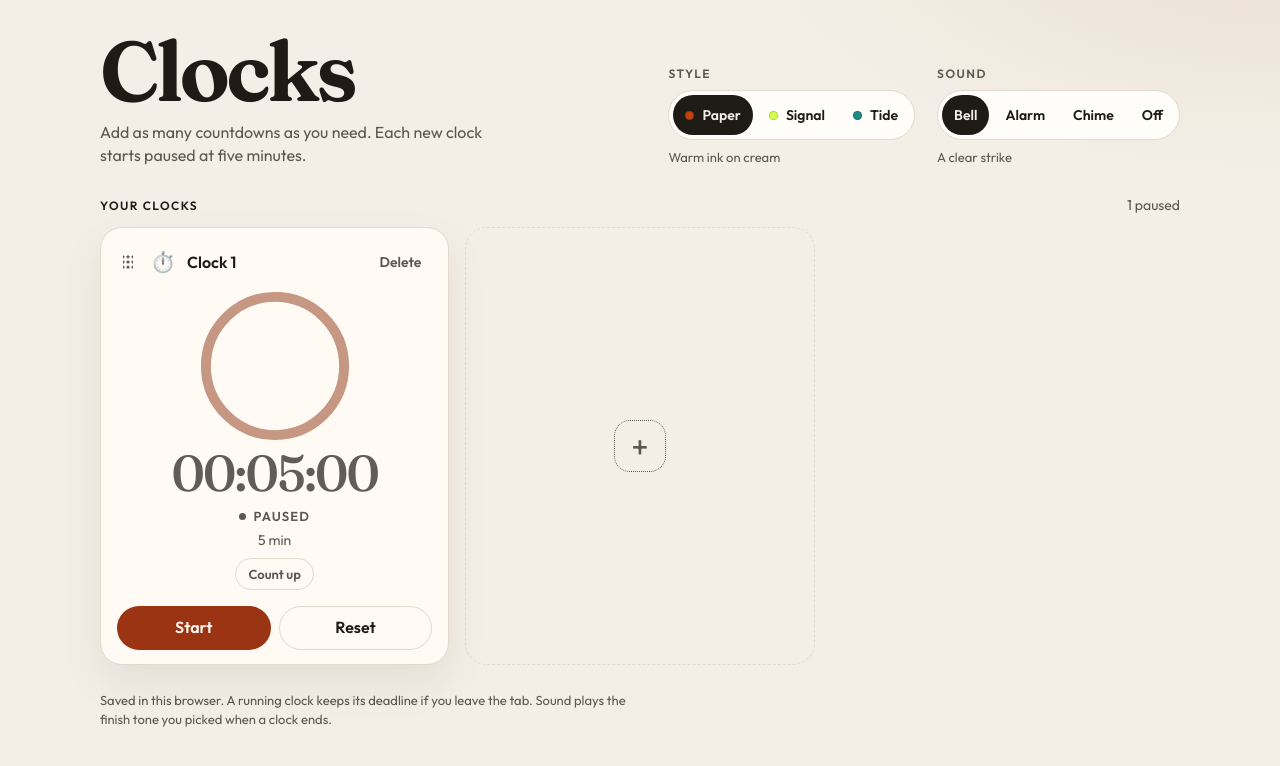
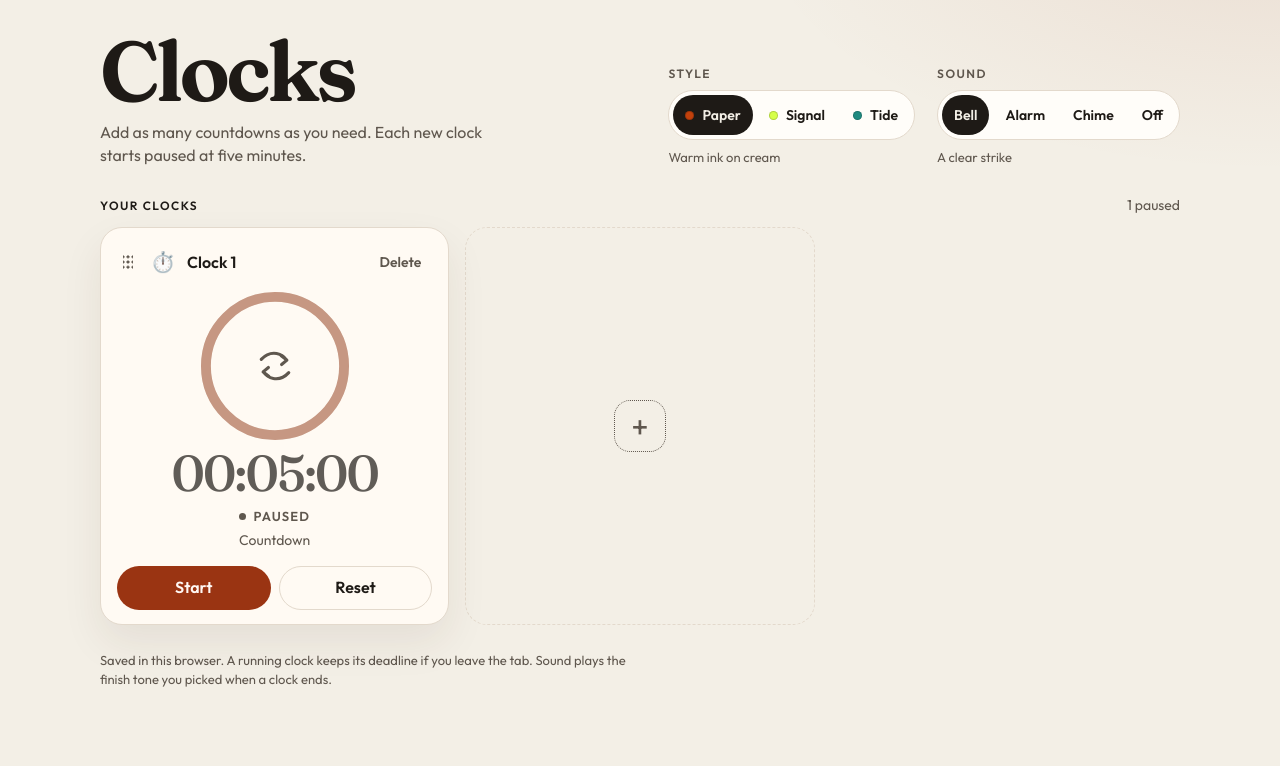
Before and after one commit to Yingxu-Mu/countdown-clocks, a React (Vite) app: page / in a window 1280 px wide. Both pictures are taken after a click on the button "Add a clock". Shown: the top 766 px of the page. Built offline with nearby package versions, Linux system fonts and the light colour scheme.

Commit message:
flip design

```diff
--- a/src/components/ClockCard.tsx
+++ b/src/components/ClockCard.tsx
@@ -7,7 +7,7 @@ import {
   type PointerEvent as ReactPointerEvent,
 } from 'react'
 import type { Clock } from '../types'
-import { MAX_DURATION_MS, displayClock, formatClock, formatLength } from '../time'
+import { MAX_DURATION_MS, displayClock, formatClock } from '../time'
 import { ClockIcon } from './ClockIcon'
 import { IconChooser } from './IconChooser'
 import { NumberWheel } from './NumberWheel'
@@ -70,6 +70,32 @@ export function ClockCard({
   const editorRef = useRef<HTMLDivElement>(null)
   const faceRef = useRef<HTMLDivElement>(null)
   const timeRef = useRef<HTMLDivElement>(null)
+  const [flipPhase, setFlipPhase] = useState<'out' | 'in' | null>(null)
+  const flipTimers = useRef<number[]>([])
+
+  useEffect(() => {
+    return () => {
+      for (const id of flipTimers.current) window.clearTimeout(id)
+    }
+  }, [])
+
+  function flipClock() {
+    if (flipPhase) return
+    if (window.matchMedia('(prefers-reduced-motion: reduce)').matches) {
+      onFlip()
+      return
+    }
+    for (const id of flipTimers.current) window.clearTimeout(id)
+    flipTimers.current = []
+    setFlipPhase('out')
+    flipTimers.current.push(
+      window.setTimeout(() => {
+        onFlip()
+        setFlipPhase('in')
+        flipTimers.current.push(window.setTimeout(() => setFlipPhase(null), 280))
+      }, 220),
+    )
+  }
   const shownMs = displayClock(clock, now)
   const ratio = countingUp
     ? (shownMs % 60_000) / 60_000
@@ -237,6 +263,8 @@ export function ClockCard({
         </button>
       </div>
 
+      <div className="clock-stage">
+        <div className="clock-body" data-flip={flipPhase ?? undefined}>
           <div className="face" ref={faceRef}>
             {editingPart ? (
               <NumberWheel
@@ -261,6 +289,17 @@ export function ClockCard({
                   transform={`rotate(-90 ${CENTER} ${CENTER})`}
                 />
               </svg>
+            )}
+            {editingPart ? null : (
+              <button
+                type="button"
+                className="mode-flip"
+                aria-pressed={countingUp}
+                aria-label={countingUp ? `Count down for ${clock.label}` : `Count up for ${clock.label}`}
+                onClick={flipClock}
+              >
+                <FlipIcon />
+              </button>
             )}
           </div>
 
@@ -289,16 +328,9 @@ export function ClockCard({
               <span className="dot" aria-hidden="true" />
               {statusLabel}
             </p>
-        <p className="length">{countingUp ? 'Stopwatch' : formatLength(clock.durationMs)}</p>
-        <button
-          type="button"
-          className="mode-flip"
-          aria-pressed={countingUp}
-          aria-label={countingUp ? `Count down for ${clock.label}` : `Count up for ${clock.label}`}
-          onClick={onFlip}
-        >
-          {countingUp ? 'Count down' : 'Count up'}
-        </button>
+            <p className="length">{countingUp ? 'Stopwatch' : 'Countdown'}</p>
+          </div>
+        </div>
       </div>
 
       <div className="actions">
@@ -346,6 +378,43 @@ const PART_LABEL: Record<TimePart, string> = {
   seconds: 'Seconds',
 }
 
+function FlipIcon() {
+  return (
+    <svg className="flip-icon" viewBox="0 0 24 24" aria-hidden="true">
+      <path
+        d="M4.5 8.4c2.3-2.5 5.4-3.7 8.4-3.2 2.3.4 4.2 1.7 5.3 3.5"
+        fill="none"
+        stroke="currentColor"
+        strokeWidth="1.7"
+        strokeLinecap="round"
+      />
+      <path
+        d="M15.4 6.4 18.5 8.8 15.6 11.2"
+        fill="none"
+        stroke="currentColor"
+        strokeWidth="1.7"
+        strokeLinecap="round"
+        strokeLinejoin="round"
+      />
+      <path
+        d="M19.5 15.6c-2.3 2.5-5.4 3.7-8.4 3.2-2.3-.4-4.2-1.7-5.3-3.5"
+        fill="none"
+        stroke="currentColor"
+        strokeWidth="1.7"
+        strokeLinecap="round"
+      />
+      <path
+        d="M8.6 17.6 5.5 15.2 8.4 12.8"
+        fill="none"
+        stroke="currentColor"
+        strokeWidth="1.7"
+        strokeLinecap="round"
+        strokeLinejoin="round"
+      />
+    </svg>
+  )
+}
+
 function splitTime(ms: number, countingUp: boolean) {
   const safe = typeof ms === 'number' && Number.isFinite(ms) ? Math.max(0, ms) : 0
   const totalSeconds = countingUp ? Math.floor(safe / 1000) : Math.ceil(safe / 1000)
--- a/src/index.css
+++ b/src/index.css
@@ -789,8 +789,48 @@ html[data-theme='tide'] .card[data-status='running'] {
   user-select: text;
 }
 
+.clock-stage {
+  perspective: 900px;
+}
+
+.clock-body {
+  display: flex;
+  flex-direction: column;
+  gap: 8px;
+  transform-origin: center 78px;
+}
+
+.clock-body[data-flip='out'] {
+  animation: clock-flip-out 220ms ease-in forwards;
+  pointer-events: none;
+}
+
+.clock-body[data-flip='in'] {
+  animation: clock-flip-in 280ms cubic-bezier(0.16, 1, 0.3, 1);
+  pointer-events: none;
+}
+
+@keyframes clock-flip-out {
+  from {
+    transform: rotateY(0deg);
+  }
+  to {
+    transform: rotateY(-90deg);
+  }
+}
+
+@keyframes clock-flip-in {
+  from {
+    transform: rotateY(90deg);
+  }
+  to {
+    transform: rotateY(0deg);
+  }
+}
+
 .face {
   --dial: 148px;
+  position: relative;
   width: var(--dial);
   height: var(--dial);
   margin: 4px auto 0;
@@ -1076,21 +1116,40 @@ html[data-theme='signal'] .status {
 
 .mode-flip {
   appearance: none;
-  margin: 8px auto 0;
-  padding: 0 12px;
-  min-height: 32px;
-  border: 1px solid var(--line);
-  border-radius: var(--control-radius);
+  position: absolute;
+  z-index: 2;
+  left: 50%;
+  top: 50%;
+  width: 44px;
+  height: 44px;
+  margin: 0;
+  padding: 0;
+  border: 0;
+  border-radius: 50%;
   background: transparent;
   color: var(--muted);
-  font-size: 13px;
-  font-weight: 600;
+  transform: translate(-50%, -50%);
+  display: grid;
+  place-items: center;
+  cursor: pointer;
 }
 
 .mode-flip:hover,
-.mode-flip[aria-pressed='true'] {
+.mode-flip:focus-visible {
   color: var(--ink);
   background: var(--hover);
+}
+
+.flip-icon {
+  width: 22px;
+  height: 22px;
+  display: block;
+  transition: transform 0.35s ease;
+}
+
+.mode-flip:hover .flip-icon,
+.mode-flip:focus-visible .flip-icon {
+  transform: rotateY(180deg);
 }
 
 .actions {
--- a/src/time.ts
+++ b/src/time.ts
@@ -47,15 +47,3 @@ export function formatClock(ms: number, mode: 'down' | 'up' = 'down'): string {
     .map((part) => String(part).padStart(2, '0'))
     .join(':')
 }
-
-export function formatLength(ms: number): string {
-  const totalSeconds = Math.max(0, Math.round(ms / 1000))
-  const hours = Math.floor(totalSeconds / 3600)
-  const minutes = Math.floor((totalSeconds % 3600) / 60)
-  const seconds = totalSeconds % 60
-  const parts: string[] = []
-  if (hours > 0) parts.push(`${hours} hr`)
-  if (minutes > 0) parts.push(`${minutes} min`)
-  if (seconds > 0 || parts.length === 0) parts.push(`${seconds} sec`)
-  return parts.join(' ')
-}
```
Lines whose indentation alone changed are shown as unchanged.
